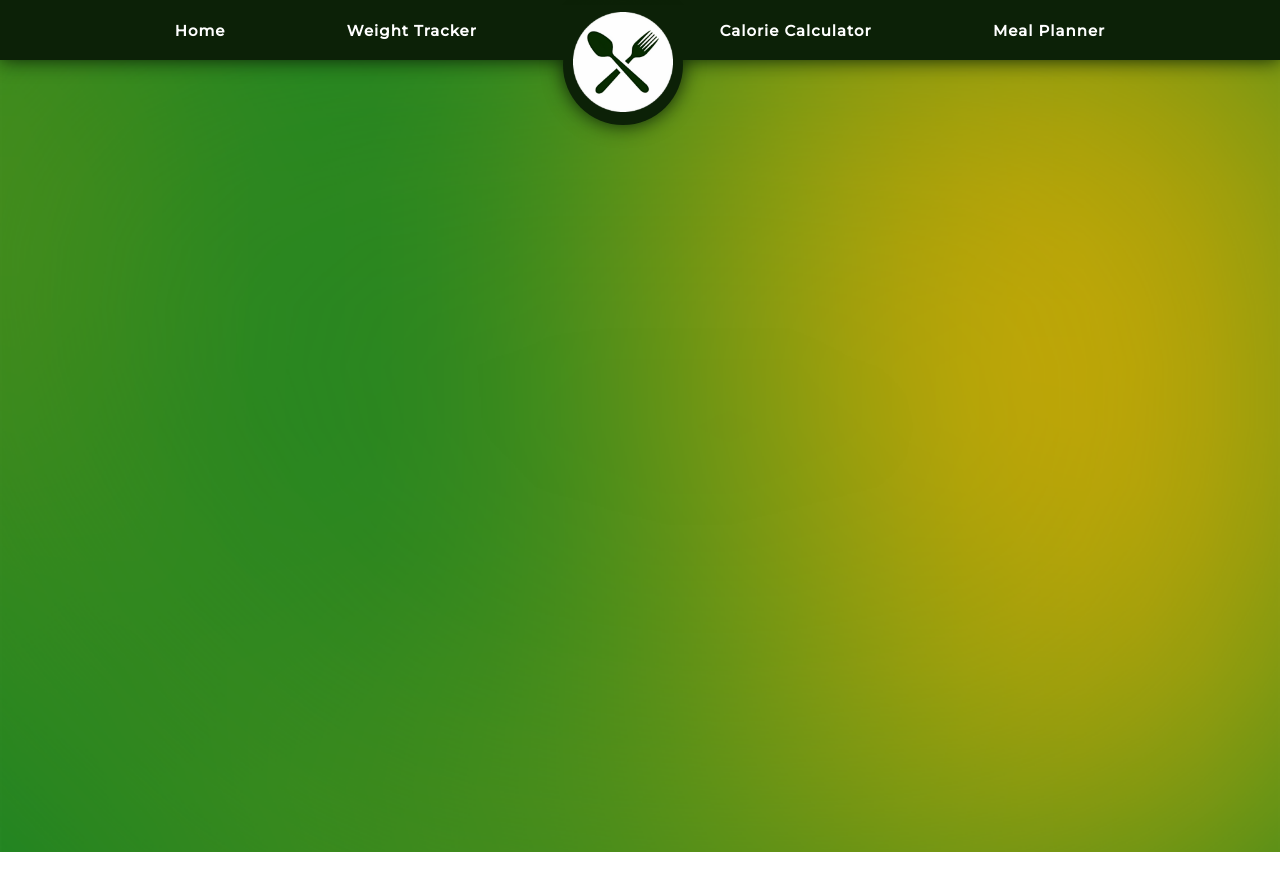
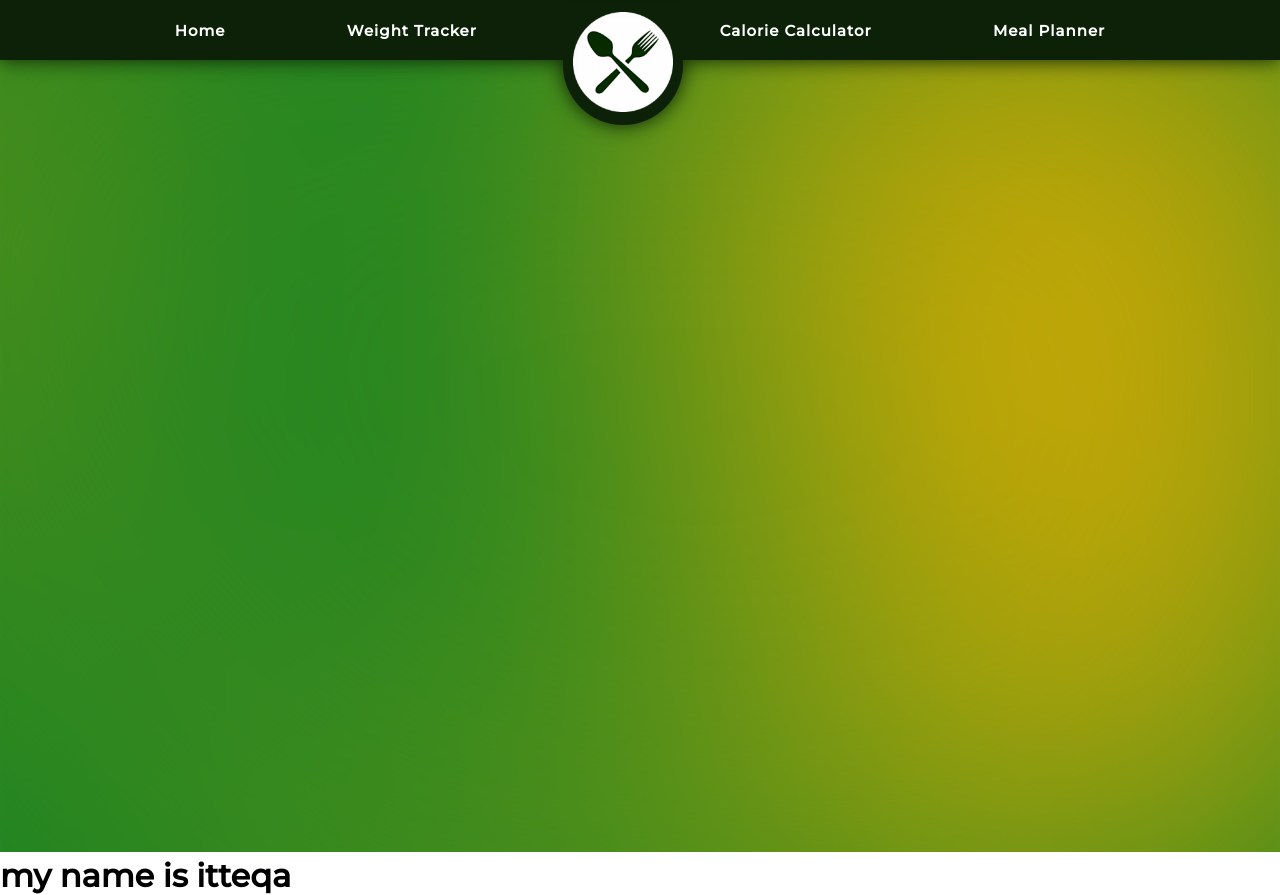
Before and after one commit to elainatesfai/group-17-group-project, a React (Create React App) app in the folder frontend/: page / in a window 1280 px wide. Before the commit the page ends 856 px from the top, so only its background shows below. Built offline with nearby package versions, Linux system fonts and the light colour scheme.

Commit message:
Update Hero.jsx
update hero.jsx

```diff
--- a/frontend/src/components/Hero.jsx
+++ b/frontend/src/components/Hero.jsx
@@ -4,6 +4,7 @@ function hero() {
   return (
     <div className='HeroContainer'>
         <img className='HeroBg' src='../assets/images/hero2.png' width='100%' alt=''/>
+        <h1>my name is itteqa</h1>
     </div>
   )
 }
```
